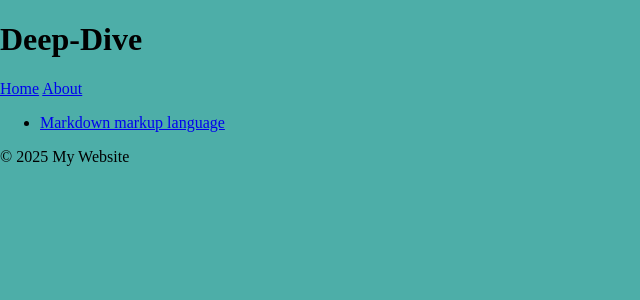
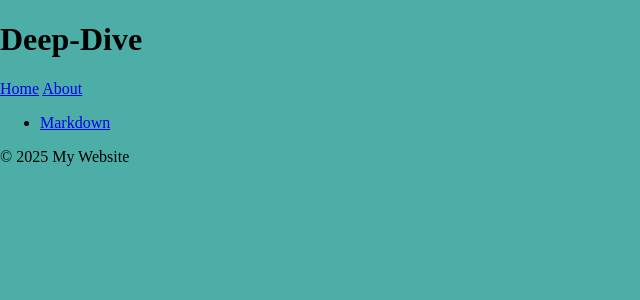
Before and after one commit to MarkoKolarevic/Deep-Dive, a Jekyll site: the page built from index.md, in a window 1280 px wide. Shown: the top 300 px of the page, without its empty margins (0-640 px from the left). Built offline with Jekyll 4.4.1, drawn with Linux system fonts in a browser that asks for light colours.

```diff
--- a/assets/css/style.css
+++ b/assets/css/style.css
@@ -5,3 +5,8 @@
 
     background: #4DAEA8;
 }
+
+img {
+    max-width: 100%;
+    height: auto;
+}
--- a/index.md
+++ b/index.md
@@ -2,4 +2,4 @@
 layout: default
 ---
 
-- [Markdown markup language](_posts/2025-02-09-naslov-prvog-teksta.md)
+- [Markdown](_posts/2025-02-09-naslov-prvog-teksta.md)
```
